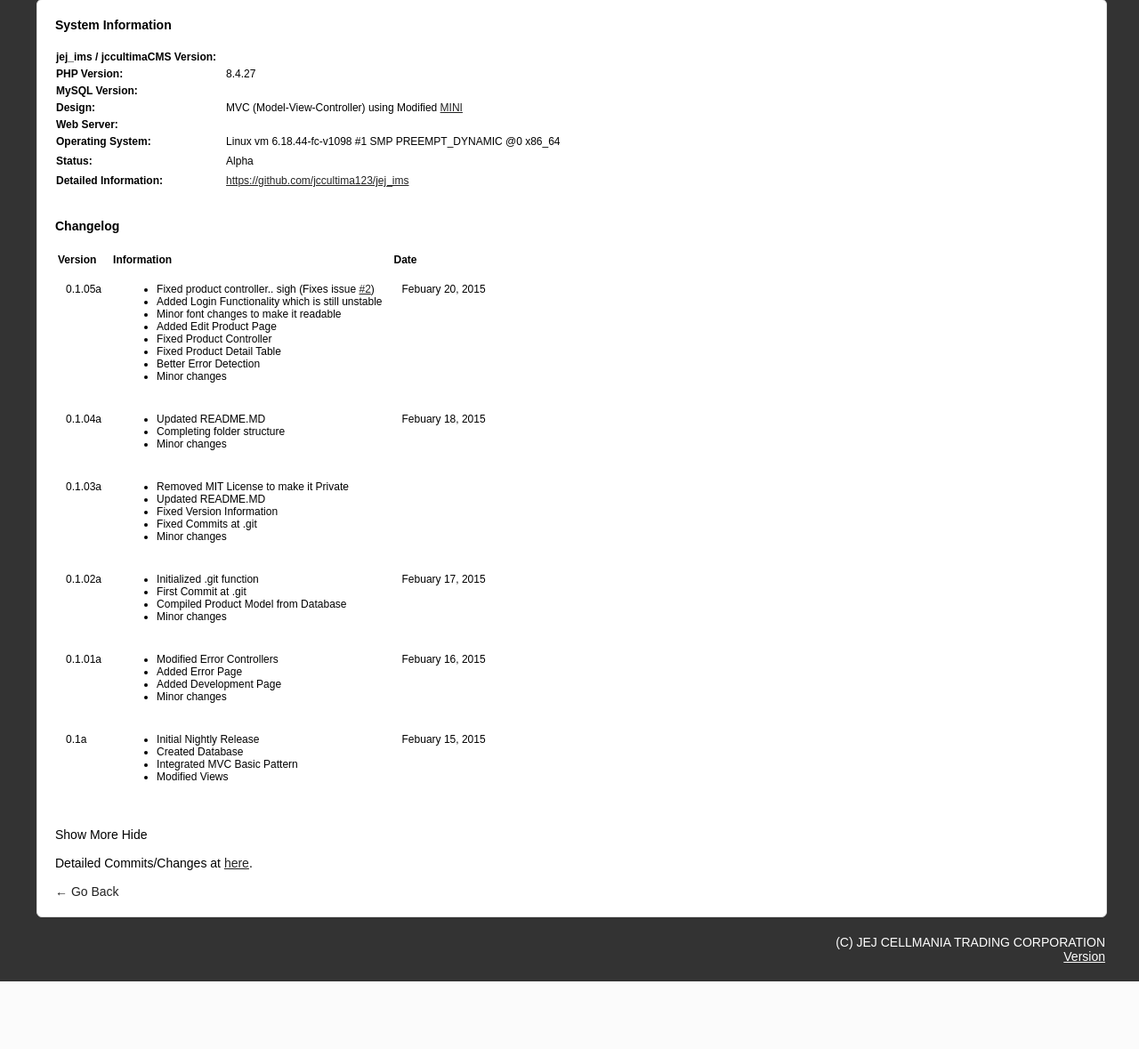
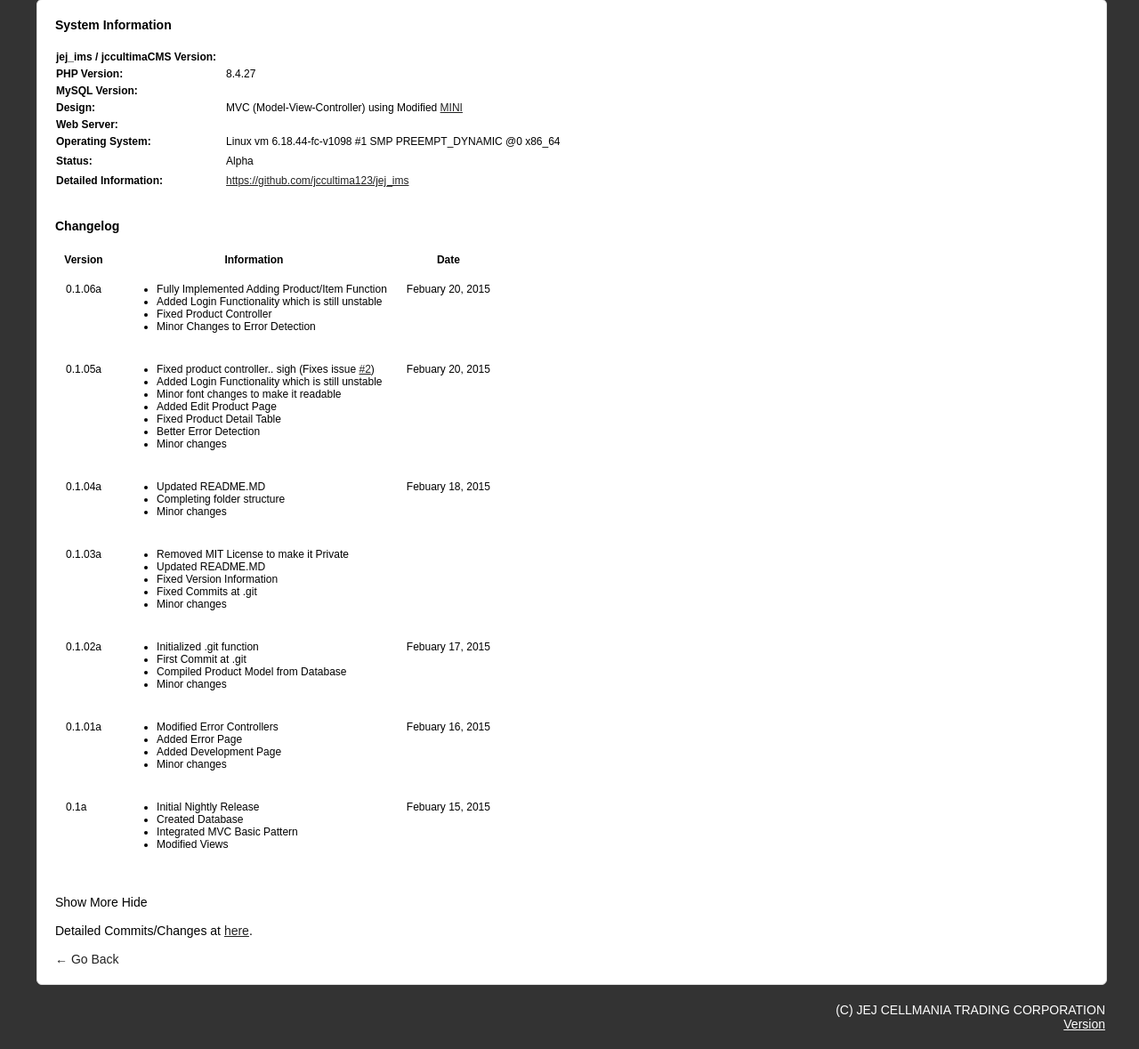
Before and after one commit to jccultima123/jej_mis, a PHP site: template application/view/development/index.php in a window 1280 px wide. Shown: the part 212-1391 px from the top of the page at 89% size. Before the commit the page ends 1315 px from the top, so only its background shows below. Run offline with PHP 8.4, Linux system fonts and the light colour scheme; the template is opened without the code that fills it, so the values that code supplies are empty; some libraries are stand-ins or nearby versions.

Commit message:
Minor Changes

```diff
--- a/application/view/development/index.php
+++ b/application/view/development/index.php
@@ -36,10 +36,22 @@
     </table>
     <br /><br /><b>Changelog</b>
     <table style="font-size: 12px;" class="exp_table">
-        <tr>
+        <tr style="text-align: center;">
             <th>Version</th>
             <th>Information</th>
             <th>Date</th>
+        </tr>
+        <tr>
+            <td>0.1.06a</td>
+            <td>
+                <ul>
+                    <li>Fully Implemented Adding Product/Item Function</li>
+                    <li>Added Login Functionality which is still unstable</li>
+                    <li>Fixed Product Controller</li>
+                    <li>Minor Changes to Error Detection</li>
+                </ul>
+            </td>
+            <td>Febuary 20, 2015</td>
         </tr>
         <tr>
             <td>0.1.05a</td>
@@ -49,7 +61,6 @@
                     <li>Added Login Functionality which is still unstable</li>
                     <li>Minor font changes to make it readable</li>
                     <li>Added Edit Product Page</li>
-                    <li>Fixed Product Controller</li>
                     <li>Fixed Product Detail Table</li>
                     <li>Better Error Detection</li>
                     <li>Minor changes</li>
```
